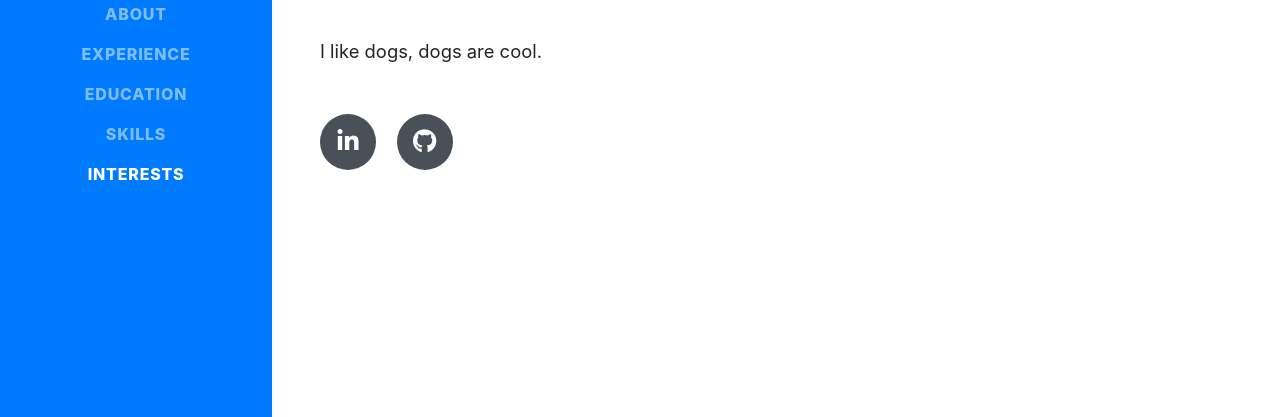
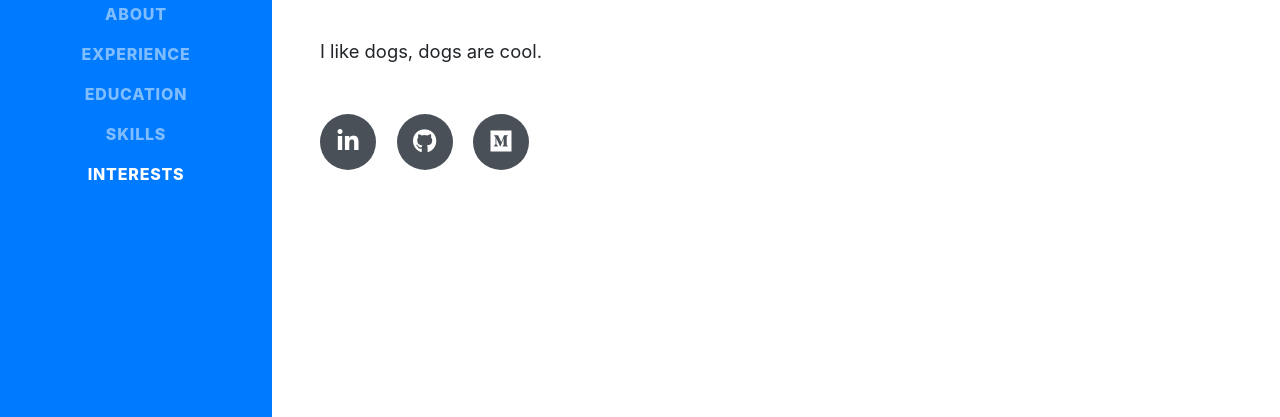
Before and after one commit to jacob-crouse/jacob-crouse.github.io, a website with bundled scripts: page index.html in a window 1280 px wide. Shown: the part 380-797 px from the top of the page. Built offline with nearby package versions, Linux system fonts and the light colour scheme; a web font is replaced by a local one.

Commit message:
Added the Medium logo and link to my Medium account

```diff
--- a/index.html
+++ b/index.html
@@ -77,7 +77,11 @@
           </a>
           <a href="https://github.com/jacob-crouse">
             <i class="fab fa-github"></i>
-          </a> <!--
+          </a>
+	  <a href="https://medium.com/@jacobcrouse3">
+		  <i class="fab fa-medium"></i>
+	  </a>
+	  <!--
           <a href="#">
             <i class="fab fa-twitter"></i>
           </a>
```
